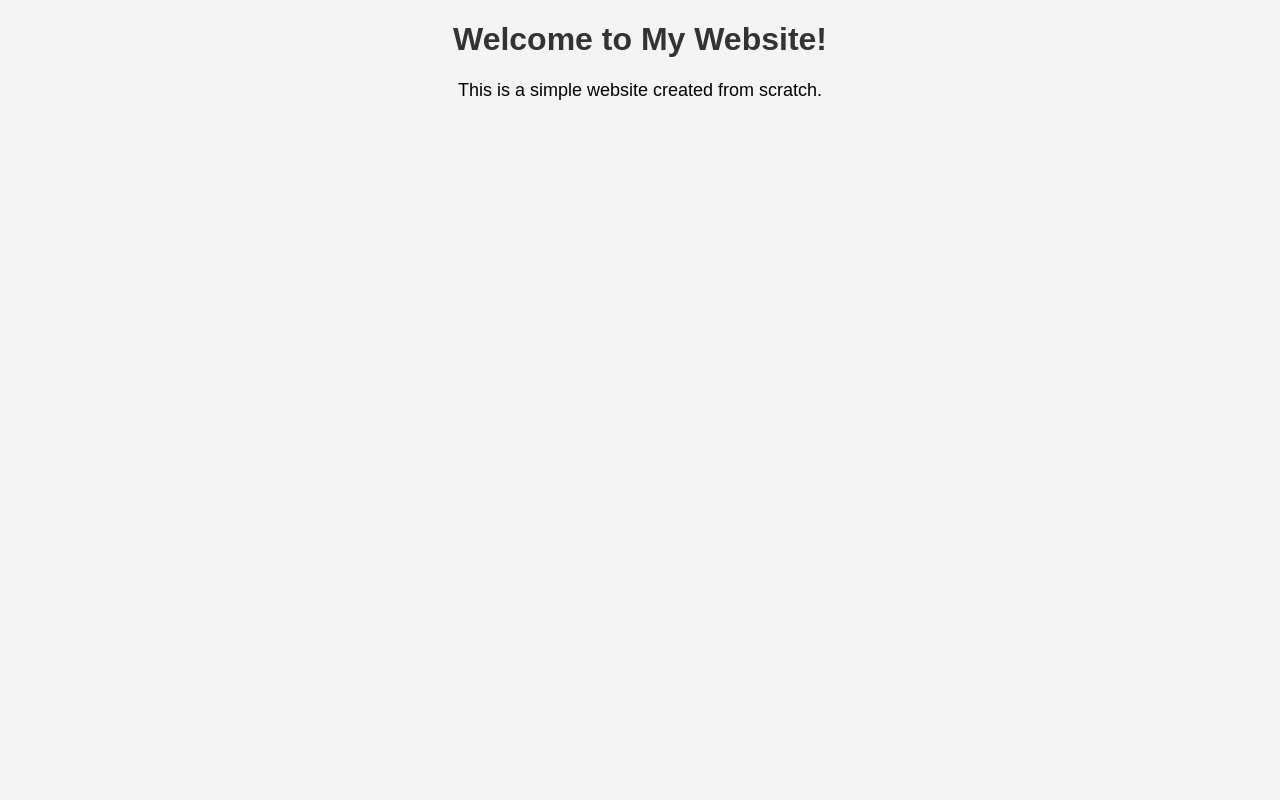
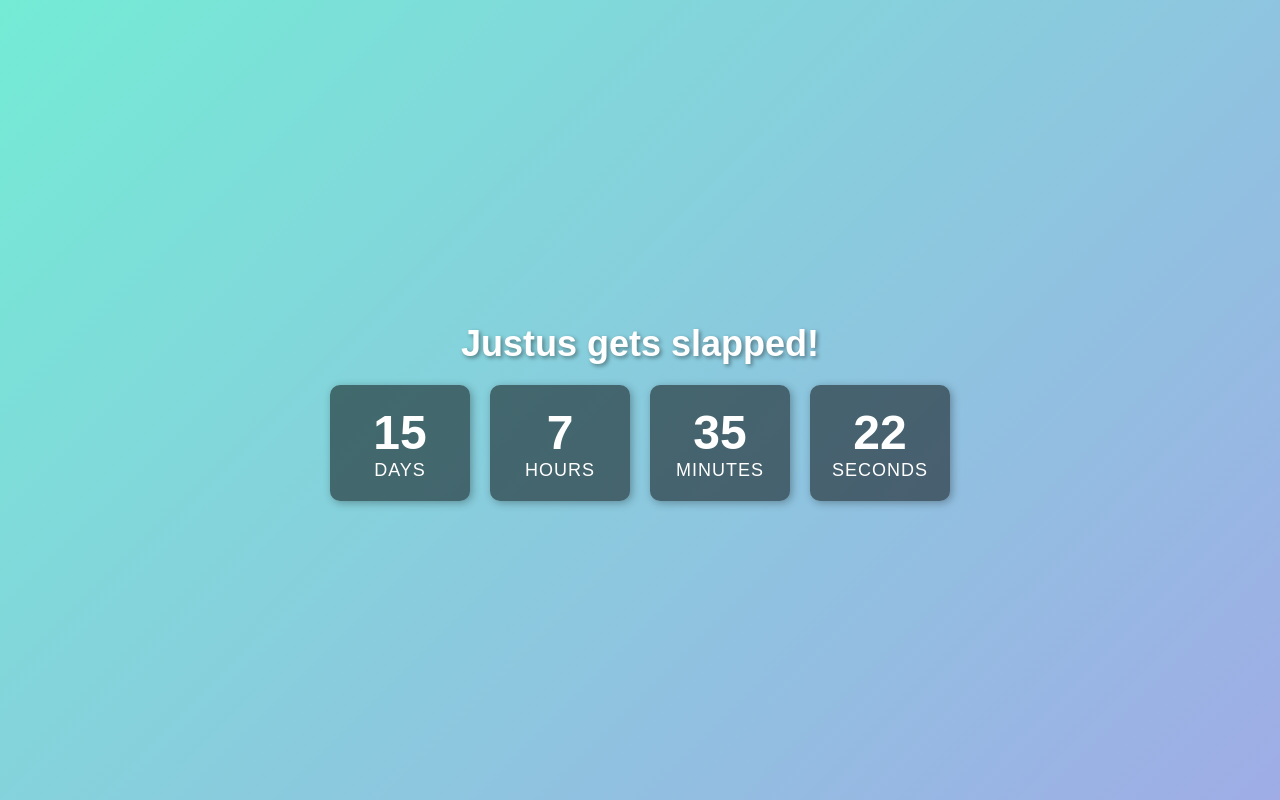
Before and after one commit to LeonKV/LeonKV.github.io, a plain HTML site: page index.html in a window 1280 px wide. Drawn offline with Linux system fonts and the light colour scheme.

Commit message:
Countdown added

```diff
--- a/index.html
+++ b/index.html
@@ -3,12 +3,31 @@
 <head>
     <meta charset="UTF-8">
     <meta name="viewport" content="width=device-width, initial-scale=1.0">
-    <title>My Simple Website</title>
+    <title>Countdown Timer</title>
     <link rel="stylesheet" href="styles.css">
 </head>
 <body>
-    <h1>Welcome to My Website!</h1>
-    <p>This is a simple website created from scratch.</p>
+    <div class="countdown-container">
+        <h1>Justus gets slapped!</h1>
+        <div id="countdown">
+            <div class="time-box">
+                <span id="days"></span>
+                <p>Days</p>
+            </div>
+            <div class="time-box">
+                <span id="hours"></span>
+                <p>Hours</p>
+            </div>
+            <div class="time-box">
+                <span id="minutes"></span>
+                <p>Minutes</p>
+            </div>
+            <div class="time-box">
+                <span id="seconds"></span>
+                <p>Seconds</p>
+            </div>
+        </div>
+    </div>
     <script src="script.js"></script>
 </body>
 </html>
--- a/script.js
+++ b/script.js
@@ -1,3 +1,23 @@
 document.addEventListener("DOMContentLoaded", function() {
-    alert("Welcome to my website!");
+    const countdownDate = new Date("Aug 30, 2024 22:00:00").getTime();
+
+    const countdownFunction = setInterval(function() {
+        const now = new Date().getTime();
+        const distance = countdownDate - now;
+
+        const days = Math.floor(distance / (1000 * 60 * 60 * 24));
+        const hours = Math.floor((distance % (1000 * 60 * 60 * 24)) / (1000 * 60 * 60));
+        const minutes = Math.floor((distance % (1000 * 60 * 60)) / (1000 * 60));
+        const seconds = Math.floor((distance % (1000 * 60)) / 1000);
+
+        document.getElementById("days").innerHTML = days;
+        document.getElementById("hours").innerHTML = hours;
+        document.getElementById("minutes").innerHTML = minutes;
+        document.getElementById("seconds").innerHTML = seconds;
+
+        if (distance < 0) {
+            clearInterval(countdownFunction);
+            document.getElementById("countdown").innerHTML = "EXPIRED";
+        }
+    }, 1000);
 });
--- a/styles.css
+++ b/styles.css
@@ -1,15 +1,47 @@
 body {
-    font-family: Arial, sans-serif;
-    background-color: #f4f4f4;
+    font-family: 'Arial', sans-serif;
+    display: flex;
+    justify-content: center;
+    align-items: center;
+    height: 100vh;
     margin: 0;
-    padding: 0;
+    background: linear-gradient(135deg, #74ebd5, #9face6);
+    color: #fff;
+}
+
+.countdown-container {
     text-align: center;
 }
 
 h1 {
-    color: #333;
+    font-size: 36px;
+    margin-bottom: 20px;
+    text-shadow: 2px 2px 4px rgba(0, 0, 0, 0.4);
 }
 
-p {
+#countdown {
+    display: flex;
+    justify-content: center;
+    gap: 20px;
+}
+
+.time-box {
+    background: rgba(0, 0, 0, 0.5);
+    padding: 20px;
+    border-radius: 10px;
+    width: 100px;
+    box-shadow: 2px 2px 8px rgba(0, 0, 0, 0.3);
+}
+
+.time-box span {
+    display: block;
+    font-size: 48px;
+    font-weight: bold;
+}
+
+.time-box p {
+    margin: 0;
     font-size: 18px;
+    text-transform: uppercase;
+    letter-spacing: 1px;
 }
```
